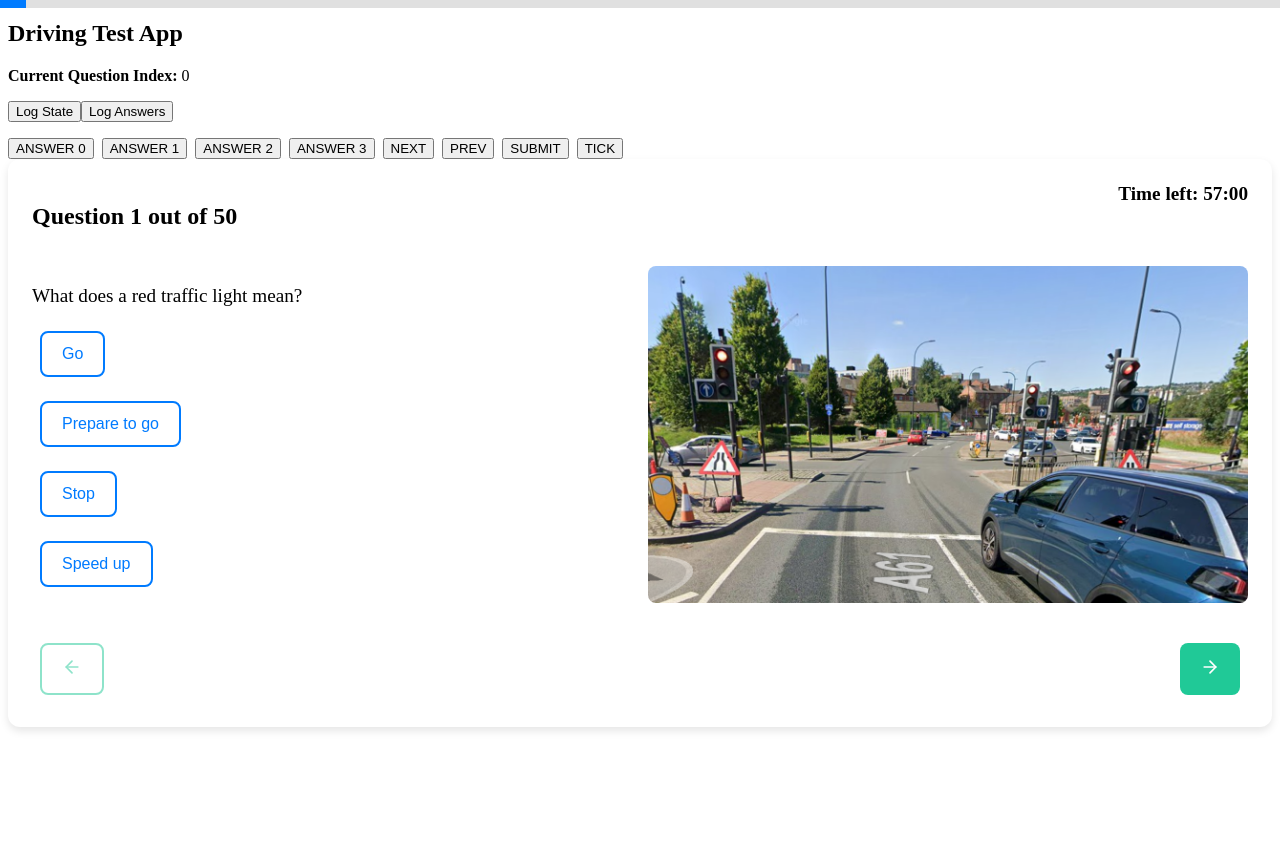
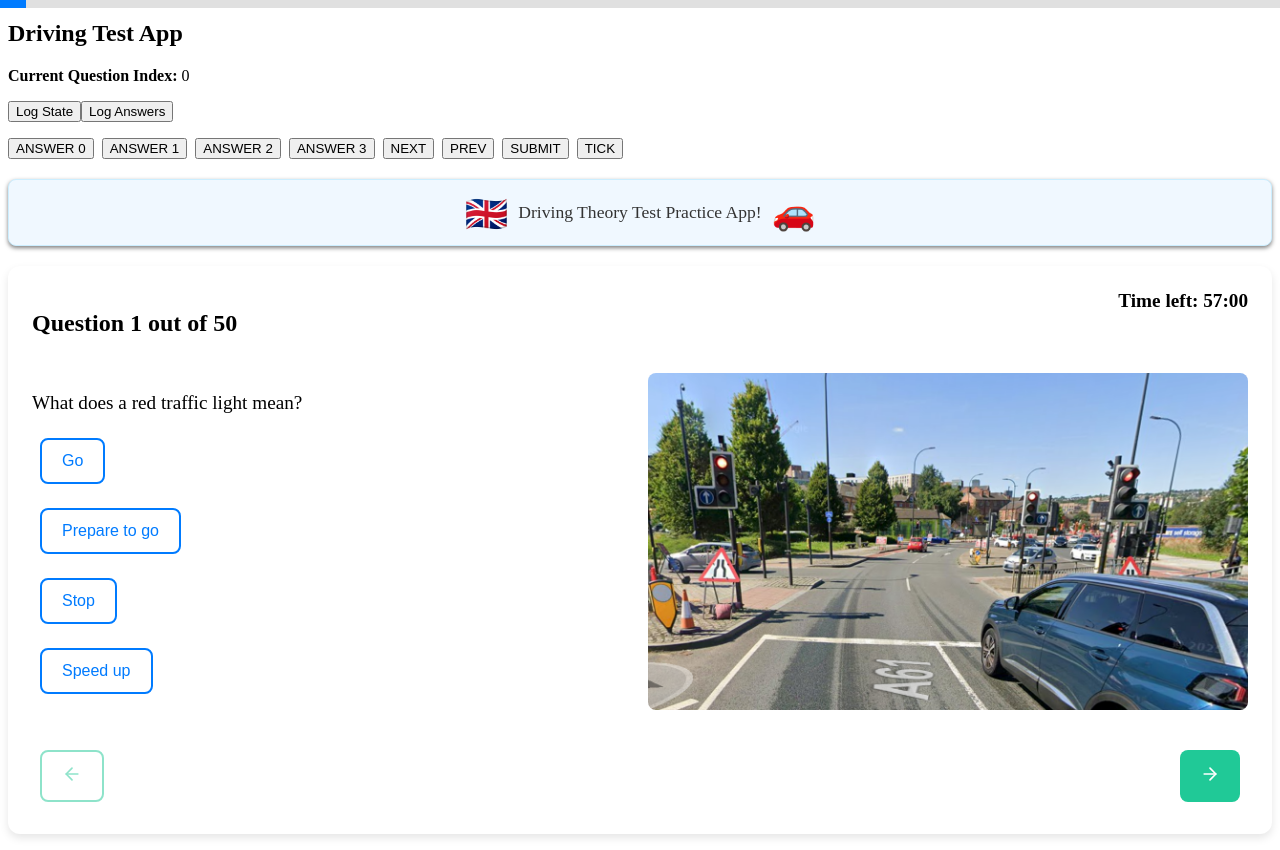
Before and after one commit to genuinelycool/uk_driving_test, a React (Vite) app: page / in a window 1280 px wide. Before the commit the page ends 800 px from the top, so only its background shows below. Built offline with nearby package versions, Linux system fonts and the light colour scheme.

Commit message:
11 - AppBanner

```diff
--- a/src/App.jsx
+++ b/src/App.jsx
@@ -4,6 +4,7 @@
 import TempComponent from "./components/tempComponent";
 import QuestionView from "./components/QuestionView";
 import ProgressBar from "./components/ProgressBar";
+import AppBanner from "./components/AppBanner";
 
 // The initial state of the quiz when the app starts
 const initialState = {
@@ -59,6 +60,9 @@
         total={questions.length}
       />
 
+      {/* App info banner */}
+      <AppBanner />
+
       {/* Main content switches based on submission */}
       <div className="quiz-content">
         {state.submitted ? result_view : question_view}
--- /dev/null
+++ b/src/components/AppBanner.css
@@ -0,0 +1,47 @@
+.uk-info-banner {
+    display: flex;
+    align-items: center;
+    justify-content: center;
+    gap: 10px;
+    padding: 15px 20px;
+    background-color: #f0f8ff;
+    border: 1px solid #cceeff;
+    border-radius: 8px;
+    margin-bottom: 20px;
+    margin-top: 20px;
+    box-shadow: 0 2px 4px rgba(0, 0, 0, 0.5);
+    color: #333;
+    font-size: 1.1rem;
+    text-align: center;
+}
+
+.uk-info-banner .icon {
+    font-size: 2.2rem;
+    line-height: 1;
+}
+
+.uk-info-banner .flag {
+    transform: translateY(2px);
+}
+
+.uk-info-banner .info-text {
+    margin: 0;
+    font-weight: 500;
+}
+
+/* Responsive adjustments for smaller screens */
+@media (max-width: 600px) {
+    .uk-info-banner {
+        flex-direction: column;
+        gap: 8px;
+        padding: 10px 15px;
+    }
+
+    .uk-info-banner .icon {
+        font-size: 2rem;
+    }
+
+    .uk-info-banner .info-text {
+        font-size: 1rem;
+    }
+}
--- a/src/components/AppBanner.jsx
+++ b/src/components/AppBanner.jsx
@@ -0,0 +1,25 @@
+import "./AppBanner.css";
+
+const AppBanner = () => {
+  return (
+    <div className="uk-info-banner">
+      <span
+        role="img"
+        aria-label="uk flag"
+        className="icon flag"
+      >
+        🇬🇧
+      </span>
+      <p className="info-text">Driving Theory Test Practice App!</p>
+      <span
+        role="img"
+        aria-label="car"
+        className="icon"
+      >
+        🚗
+      </span>
+    </div>
+  );
+};
+
+export default AppBanner;
```
